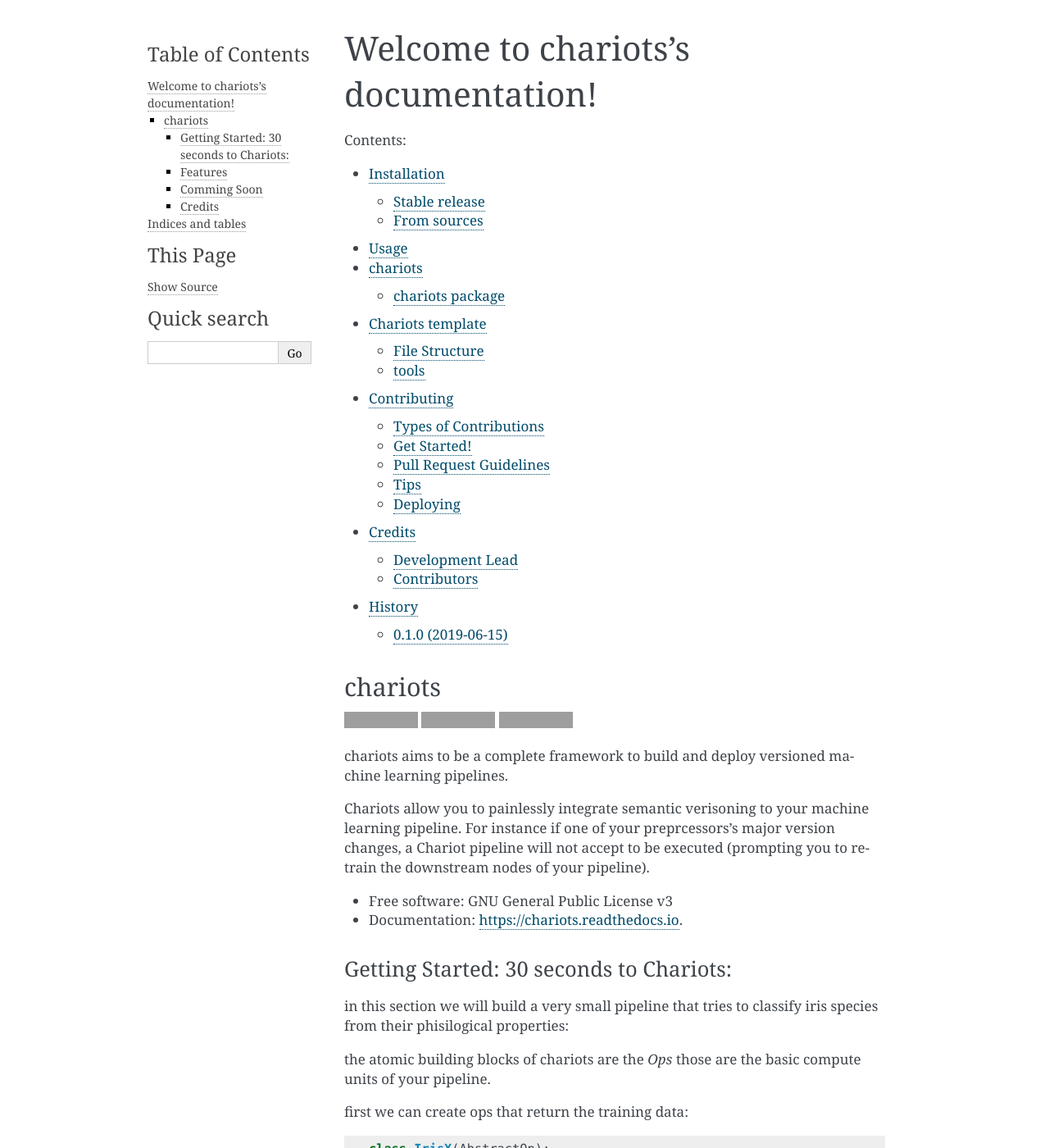
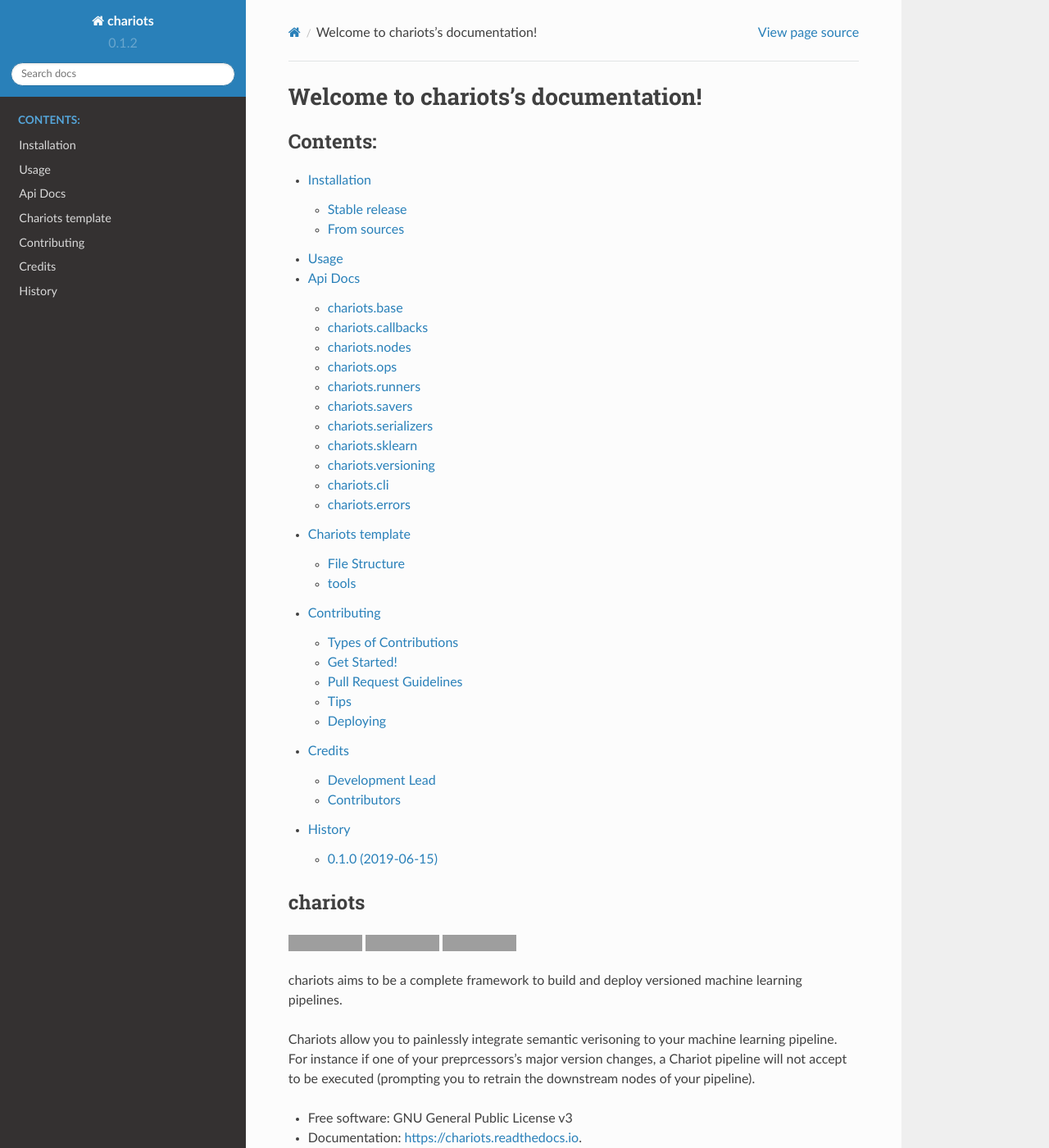
Before and after one commit to aredier/chariots, a Sphinx documentation site: the page built from docs/index.rst, in a window 1280 px wide and 1400 px high. Shown: the whole window at 82% size. Built offline with Sphinx 7.4.7 and the Read the Docs theme 2.0.0, drawn with Linux system fonts in a browser that asks for light colours; pages that are not in the unit, such as notebooks, are missing from menus; some of the changed text lies outside the part shown; grey boxes are pictures that could not be loaded.

Commit message:
better doc formatting and presentation (also a new theme)

```diff
--- a/chariots/__init__.py
+++ b/chariots/__init__.py
@@ -1,7 +1,4 @@
 # -*- coding: utf-8 -*-
-
-"""Top-level package for chariots."""
-
 from ._pipeline import Pipeline
 from ._deployment.client import Client
 from ._deployment.client import TestClient
--- /dev/null
+++ b/docs/chariots.base.rst
@@ -0,0 +1,10 @@
+chariots.base
+=============
+
+Module contents
+---------------
+
+.. automodule:: chariots.base
+   :members:
+   :undoc-members:
+   :show-inheritance:
--- /dev/null
+++ b/docs/chariots.callbacks.rst
@@ -0,0 +1,10 @@
+chariots.callbacks
+==================
+
+Module contents
+---------------
+
+.. automodule:: chariots.callbacks
+   :members:
+   :undoc-members:
+   :show-inheritance:
--- /dev/null
+++ b/docs/chariots.cli.rst
@@ -0,0 +1,10 @@
+chariots.cli
+============
+
+Module contents
+---------------
+
+.. automodule:: chariots.cli
+   :members:
+   :undoc-members:
+   :show-inheritance:
--- /dev/null
+++ b/docs/chariots.errors.rst
@@ -0,0 +1,10 @@
+chariots.errors
+===============
+
+Module contents
+---------------
+
+.. automodule:: chariots.errors
+   :members:
+   :undoc-members:
+   :show-inheritance:
--- /dev/null
+++ b/docs/chariots.nodes.rst
@@ -0,0 +1,10 @@
+chariots.nodes
+==============
+
+Module contents
+---------------
+
+.. automodule:: chariots.nodes
+   :members:
+   :undoc-members:
+   :show-inheritance:
--- /dev/null
+++ b/docs/chariots.ops.rst
@@ -0,0 +1,10 @@
+chariots.ops
+============
+
+Module contents
+---------------
+
+.. automodule:: chariots.ops
+   :members:
+   :undoc-members:
+   :show-inheritance:
--- a/docs/chariots.rst
+++ b/docs/chariots.rst
@@ -1,45 +1,22 @@
-chariots package
-================
-
-Subpackages
------------
+Api Docs
+========
 
 .. toctree::
+   :maxdepth: 1
 
-    chariots.base
-    chariots.callbacks
-    chariots.nodes
-    chariots.ops
-    chariots.runners
-    chariots.savers
-    chariots.serializers
-    chariots.sklearn
-    chariots.versioning
-
-Submodules
-----------
-
-chariots.cli module
--------------------
-
-.. automodule:: chariots.cli
-    :members:
-    :undoc-members:
-    :show-inheritance:
-
-chariots.errors module
-----------------------
-
-.. automodule:: chariots.errors
-    :members:
-    :undoc-members:
-    :show-inheritance:
-
-
-Module contents
----------------
+   chariots.base
+   chariots.callbacks
+   chariots.nodes
+   chariots.ops
+   chariots.runners
+   chariots.savers
+   chariots.serializers
+   chariots.sklearn
+   chariots.versioning
+   chariots.cli
+   chariots.errors
 
 .. automodule:: chariots
-    :members:
-    :undoc-members:
-    :show-inheritance:
+   :members:
+   :undoc-members:
+   :show-inheritance:
--- /dev/null
+++ b/docs/chariots.runners.rst
@@ -0,0 +1,10 @@
+chariots.runners
+================
+
+Module contents
+---------------
+
+.. automodule:: chariots.runners
+   :members:
+   :undoc-members:
+   :show-inheritance:
--- /dev/null
+++ b/docs/chariots.savers.rst
@@ -0,0 +1,10 @@
+chariots.savers
+===============
+
+Module contents
+---------------
+
+.. automodule:: chariots.savers
+   :members:
+   :undoc-members:
+   :show-inheritance:
--- /dev/null
+++ b/docs/chariots.serializers.rst
@@ -0,0 +1,10 @@
+chariots.serializers
+====================
+
+Module contents
+---------------
+
+.. automodule:: chariots.serializers
+   :members:
+   :undoc-members:
+   :show-inheritance:
--- /dev/null
+++ b/docs/chariots.sklearn.rst
@@ -0,0 +1,10 @@
+chariots.sklearn
+================
+
+Module contents
+---------------
+
+.. automodule:: chariots.sklearn
+   :members:
+   :undoc-members:
+   :show-inheritance:
--- /dev/null
+++ b/docs/chariots.versioning.rst
@@ -0,0 +1,10 @@
+chariots.versioning
+===================
+
+Module contents
+---------------
+
+.. automodule:: chariots.versioning
+   :members:
+   :undoc-members:
+   :show-inheritance:
--- a/docs/conf.py
+++ b/docs/conf.py
@@ -32,7 +32,7 @@ import chariots
 
 # Add any Sphinx extension module names here, as strings. They can be
 # extensions coming with Sphinx (named 'sphinx.ext.*') or your custom ones.
-extensions = ['sphinx.ext.autodoc', 'sphinx.ext.viewcode']
+extensions = ['sphinx.ext.autodoc', 'sphinx.ext.viewcode', "sphinx_rtd_theme",]
 
 # Add any paths that contain templates here, relative to this directory.
 templates_path = ['_templates']
@@ -84,7 +84,7 @@ todo_include_todos = False
 # The theme to use for HTML and HTML Help pages.  See the documentation for
 # a list of builtin themes.
 #
-html_theme = 'alabaster'
+html_theme = "sphinx_rtd_theme"
 
 # Theme options are theme-specific and customize the look and feel of a
 # theme further.  For a list of options available for each theme, see the
--- a/docs/index.rst
+++ b/docs/index.rst
@@ -7,7 +7,7 @@ Welcome to chariots's documentation!
 
    installation
    usage
-   modules
+   chariots
    template
    contributing
    authors
--- a/requirements_dev.txt
+++ b/requirements_dev.txt
@@ -5,7 +5,7 @@ watchdog==0.9.0
 flake8==3.5.0
 tox==3.5.2
 coverage==4.5.1
-Sphinx==1.8.1
+sphinx==2.2
 twine==1.12.1
 
 pytest==3.8.2
```
Also changed, not shown: docs/modules.rst (deleted, +0 -7 lines), 2 other files.
